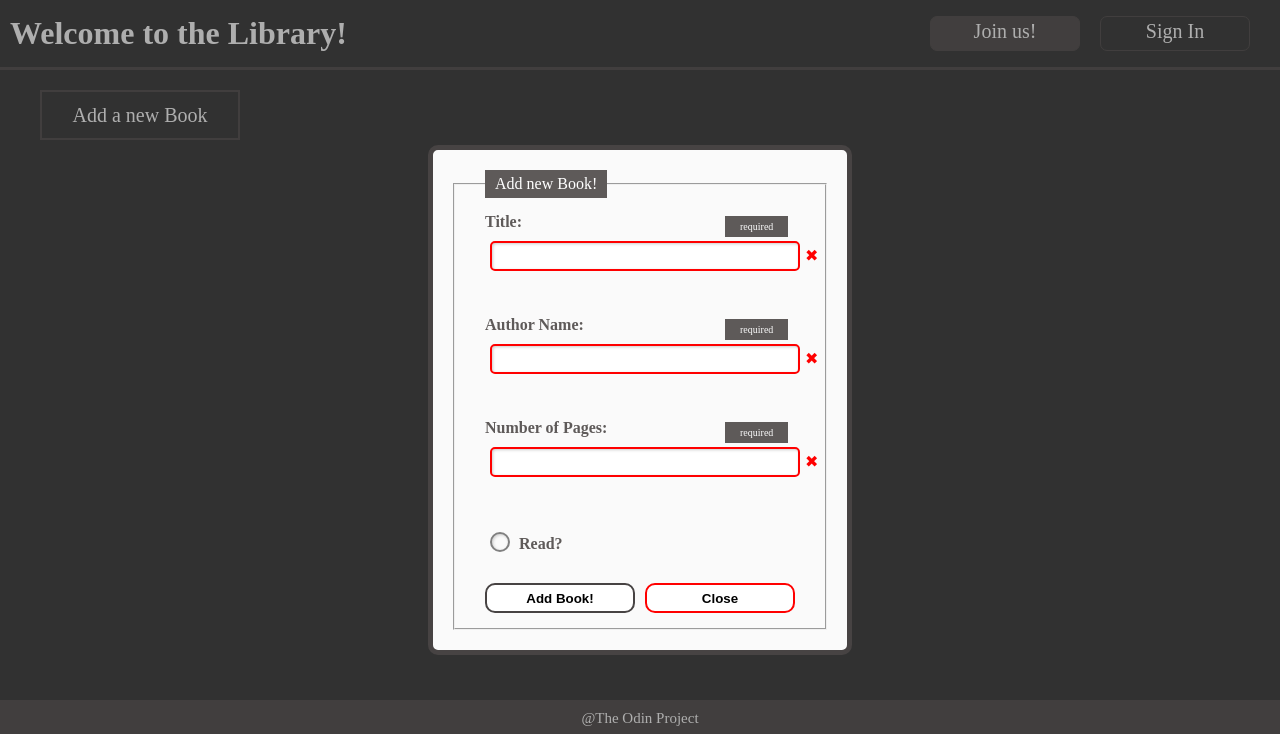
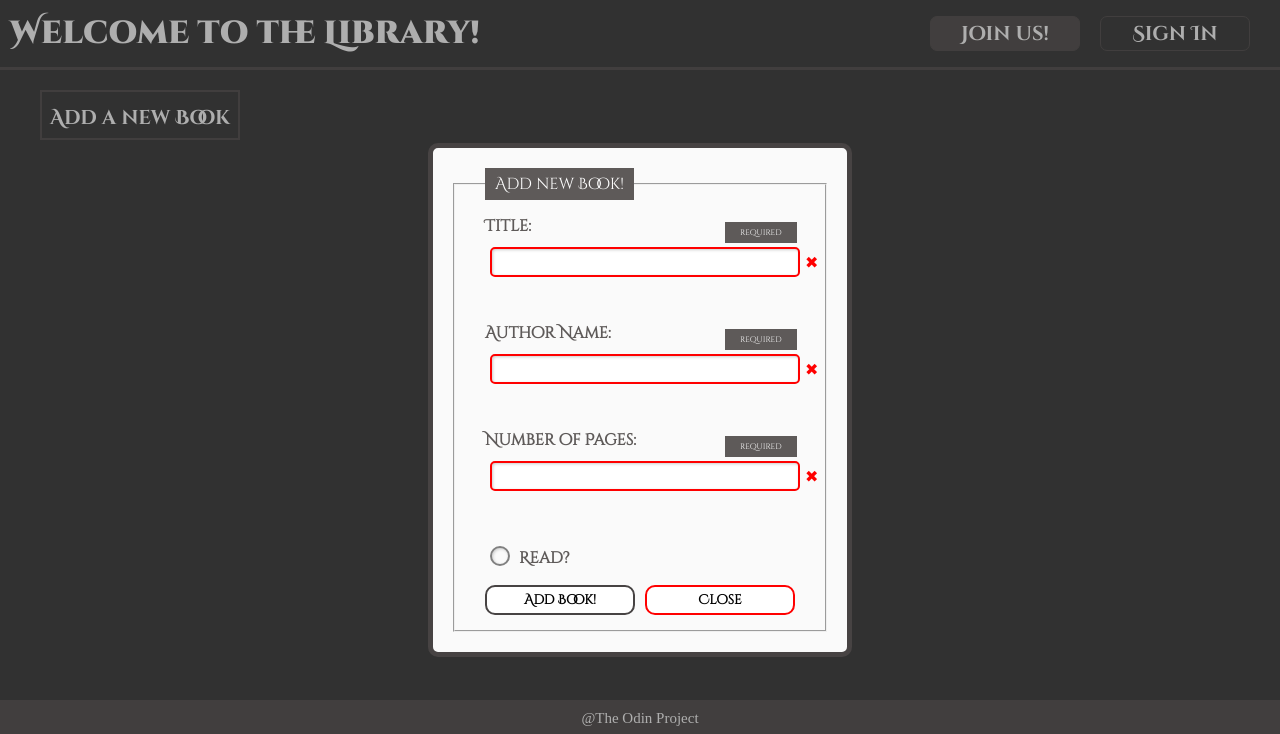
Before and after one commit to MohamedElshazly/Library, a plain HTML site: page index.html in a window 1280 px wide. Both pictures are taken after a click on the element 640 px from the left and 236 px from the top of the page. Shown: the top 734 px of the page. Drawn offline with Linux system fonts and the light colour scheme.

Commit message:
changed all the fonts

```diff
--- a/index.html
+++ b/index.html
@@ -14,16 +14,16 @@
 <body>
     <div class="content">
         <div class="header">
-            <h1>Welcome to the Library!</h1>
+            <h1 class="font-black">Welcome to the Library!</h1>
             <div class="links">
                 <ul>
-                    <li class="signupBtn">Join us!</li>
-                    <li class="signinBtn">Sign In</li>
+                    <li class="signupBtn font-bold">Join us!</li>
+                    <li class="signinBtn font-bold">Sign In</li>
                 </ul>
             </div>
         </div>
         <div class="main">
-            <div class="newBtn" onclick="openForm()">
+            <div class="newBtn font-bold" onclick="openForm()">
                 Add a new Book
             </div>
             <div class="cards">
@@ -31,38 +31,38 @@
             </div>
             <div class="addNewBook" onclick="openForm()">
                 <img src="plus-circle-outline2.png" alt="">
-                <span></span>
+                <span class="font-bold"></span>
             </div>
             <div class="popup">
                 <form action="#" class="addBookForm">
                     <fieldset>
-                        <legend>Add new Book!</legend>
+                        <legend class="font-normal">Add new Book!</legend>
                         <div class="form-content">
                             <div class="fields">
                                 <p>
-                                    <label for="title">Title:</label>
+                                    <label class="font-normal" for="title">Title:</label>
                                     <input type="text" name="title" id="title" placeholder=" " required>
-                                    <span></span>
+                                    <span class="font-normal"></span>
                                 </p>
                                 <p>
-                                    <label for="author">Author Name:</label>
+                                    <label class="font-normal" for="author">Author Name:</label>
                                     <input type="text" name="author" id="author" placeholder=" " required>
-                                    <span></span>
+                                    <span class="font-normal"></span>
                                 </p>
                                 <p>
-                                    <label for="num">Number of Pages:</label>
+                                    <label class="font-normal" for="num">Number of Pages:</label>
                                     <input type="number" name="num" id="num" placeholder=" " required>
-                                    <span></span>
+                                    <span class="font-normal"></span>
                                 </p>
                                 <p>
                                     <input type="checkbox" name="read" id="read" placeholder=" ">
-                                    <label for="read">Read?</label>
+                                    <label class="font-normal" for="read">Read?</label>
                                 </p>
                             </div>
 
                             <div class="btns">
-                                <button class="addBook">Add Book!</button>
-                                <button type="button" class="close" onclick="closeForm()">Close</button>
+                                <button class="addBook font-normal">Add Book!</button>
+                                <button type="button" class="close font-normal" onclick="closeForm()">Close</button>
                             </div>
                         </div>
                     </fieldset>
--- a/script.js
+++ b/script.js
@@ -59,14 +59,17 @@ const createAndAppendCard = (title, author, numPages, read, id) => {
     //populate card content
     const h3 = document.createElement('h3');
     h3.textContent = title;
+    h3.classList.add("font-black");
     cardContent.appendChild(h3);
 
     const h4 = document.createElement('h4');
     h4.textContent = `by ${author}`;
+    h4.classList.add("font-bold");
     cardContent.appendChild(h4);
 
     const p1 = document.createElement('p');
     p1.textContent = `${numPages} pages`;
+    p1.classList.add("font-normal");
     cardContent.appendChild(p1);
 
     const p2 = document.createElement('p');
@@ -80,6 +83,7 @@ const createAndAppendCard = (title, author, numPages, read, id) => {
 
     const checkboxLabel = document.createElement('label');
     checkboxLabel.textContent = 'Read?';
+    checkboxLabel.classList.add("font-normal");
     checkboxLabel.setAttribute("for", "card-read");
 
     p2.appendChild(checkbox);
@@ -93,6 +97,7 @@ const createAndAppendCard = (title, author, numPages, read, id) => {
     //create delete button
     const delButton = document.createElement('button');
     delButton.classList.add('alert');
+    delButton.classList.add('font-bold');
     delButton.textContent = 'Delete Book';
 
     card.appendChild(delButton);
--- a/style.css
+++ b/style.css
@@ -8,6 +8,18 @@
     box-sizing: border-box;
     padding: 0;
     margin: 0;
+}
+@font-face {
+    font-family: "Cinzel-Normal";
+    src: url(Cinzel_Decorative/CinzelDecorative-Regular.ttf);
+}
+@font-face {
+    font-family: "Cinzel-Bold";
+    src: url(Cinzel_Decorative/CinzelDecorative-Bold.ttf);
+}
+@font-face {
+    font-family: "Cinzel-Black";
+    src: url(Cinzel_Decorative/CinzelDecorative-Black.ttf);
 }
 .dim{
     box-shadow: 0 0 0 100vmax rgba(0, 0, 0, .3);
@@ -31,6 +43,7 @@
     /* height: fit-content; */
     /* border: 1px solid var(--minimal); */
 }
+
 .links ul{
     display: flex;
     align-items: baseline;
@@ -176,6 +189,7 @@
 .form-content input[type="number"]
 {
     padding: 5px;
+    font-family: "Cinzel-Normal" !important;
 }
 
 .form-content input:hover,
@@ -191,7 +205,7 @@
     background-color: var(--minimal);
     color: var(--secondary);
     padding: 5px 15px;
-    font-size: 10px;
+    font-size: 8px;
     position: absolute;
     top: -65px;
     left: 240px;
@@ -361,7 +375,20 @@
 }
 .addNewBook img:hover+span::after{
     content: 'Add a New Book!';
+    font-size: 15px;
     width: max-content;
     position: absolute;
-    top: -100%;
+    top: -90%;
 }
+
+
+/* FONTS */
+.font-black{
+    font-family: "Cinzel-Black";
+}
+.font-bold{
+    font-family: "Cinzel-Bold";
+}
+.font-normal{
+    font-family: "Cinzel-Normal";
+}
```
Also changed, not shown: Cinzel_Decorative/CinzelDecorative-Black.ttf (added), Cinzel_Decorative/CinzelDecorative-Bold.ttf (added), Cinzel_Decorative/CinzelDecorative-Regular.ttf (added), Cinzel_Decorative/OFL.txt (added).
